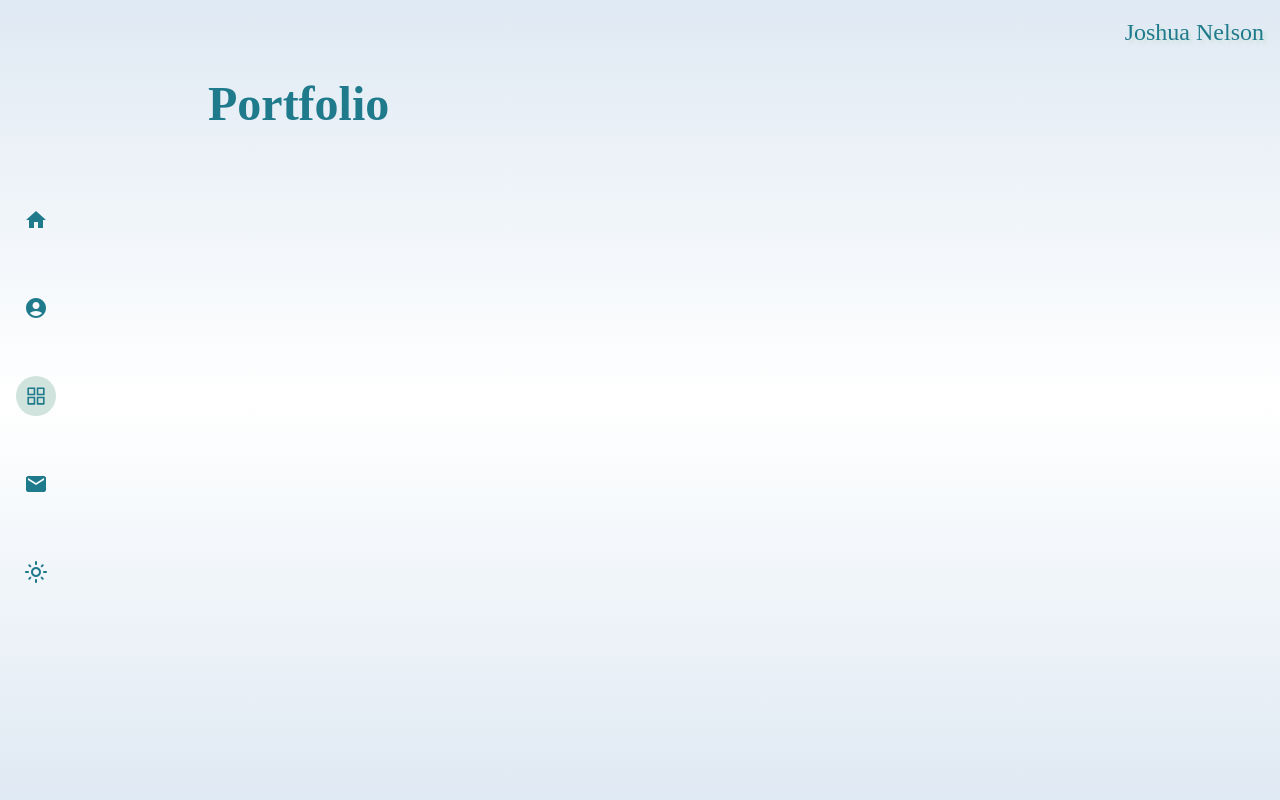
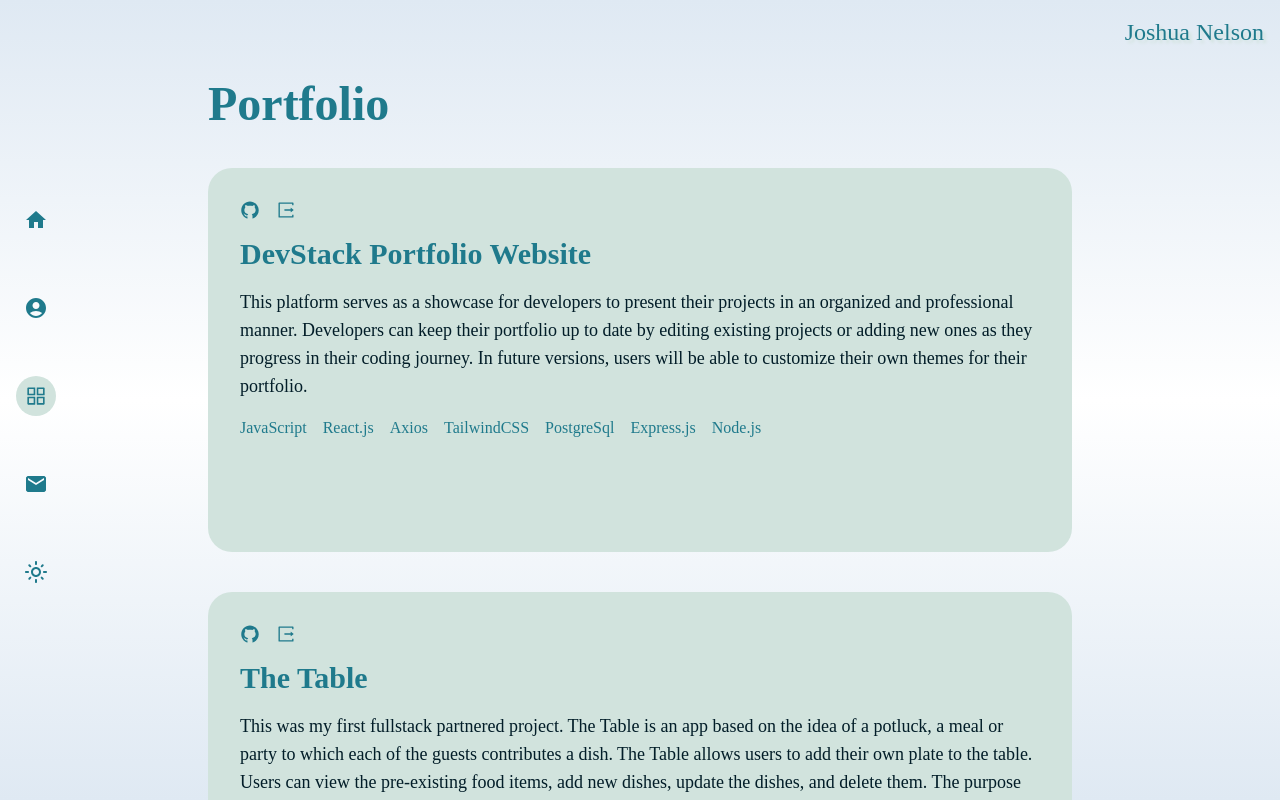
Before and after one commit to joshuanelsondev/portfolio, a React (Vite) app: page /projects/1 in a window 1280 px wide. Both pictures are taken after a click on the icon 36 px from the left and 396 px from the top of the page. Shown: the top 800 px of the page. Built offline with nearby package versions, Linux system fonts and the light colour scheme.

Commit message:
Edit Projects and Project files

```diff
--- a/src/App.jsx
+++ b/src/App.jsx
@@ -40,17 +40,9 @@ function App() {
           <Route path="/" element={<Home setShowNav={setShowNav} />} />
           <Route path="/about" element={<About />} />
           <Route path="/contact" element={<Contact />} />
-          <Route
-            path="/projects"
-            element={<Index setShowNav={setShowNav} />}
-          />
+          <Route path="/projects" element={<Index setShowNav={setShowNav} />} />
           <Route path="/projects/:id" element={<Show />} />
-          <Route
-            path="*"
-            element={
-              <FourOFour setShowNav={setShowNav} />
-            }
-          />
+          <Route path={"*"} element={<FourOFour setShowNav={setShowNav} />} />
         </Routes>
       </Router>
     </main>
--- a/src/Components/Project.jsx
+++ b/src/Components/Project.jsx
@@ -1,7 +1,54 @@
 // Project
 
-export default function Project() {
-    return (
-        <div></div>
-    )
+import PropTypes from "prop-types";
+import { Link } from "react-router-dom";
+import { AiFillGithub, AiOutlineExport } from "react-icons/ai";
+
+export default function Project({ project }) {
+  return (
+    <div className="min-h-96 w-full mt-10 p-8 gap-4 bg-secondary dark:bg-dark flex flex-col items-start z-10 rounded-3xl hover:shadow-lg hover:shadow-primary hover:dark:shadow-blue">
+      <div>
+        <div className="flex gap-4">
+          <a
+            href={project.github_link}
+            target="_blank"
+            rel="noreferrer"
+            className="text-primary dark:text-blue hover:text-dark hover:dark:text-primary"
+          >
+            <AiFillGithub size={20} />
+          </a>
+          <a
+            href={project.demo_link}
+            target="_blank"
+            className="text-primary dark:text-blue hover:text-dark hover:dark:text-primary"
+            rel="noreferrer"
+          >
+            <AiOutlineExport size={20} />
+          </a>
+        </div>
+      </div>
+      <Link
+        to={`/projects/${project.id}`}
+        className="text-3xl text-primary dark:text-blue font-semibold"
+      >
+        <p className="hover:text-dark hover:dark:text-primary">
+          {project.title}
+        </p>
+      </Link>
+      <p className="text-dark dark:text-blue text-lg">{project.description}</p>
+      <ul className="flex flex-wrap justify-start gap-x-4">
+        {project.tech.map((str, index) => {
+          return (
+            <li key={index} className="text-primary">
+              {str}
+            </li>
+          );
+        })}
+      </ul>
+    </div>
+  );
 }
+
+Project.propTypes = {
+    project: PropTypes.func.isRequired,
+}
--- a/src/Components/Projects.jsx
+++ b/src/Components/Projects.jsx
@@ -24,17 +24,6 @@ export default function Projects({ setShowNav }) {
                 <Project project={project} />
               </div>
             ))}
-            {projects.length === 0 && (
-              <div className="mt-10 flex items-center gap-4 z-10">
-                <h2 className="text-4xl text-primary dark:text-blue">Add Project</h2>
-                <Link
-                  to={"/projects/new"}
-                  className="hover:bg-dark rounded-full p-2"
-                >
-                  <MdLibraryAdd className="text-primary dark:text-blue" size={24} />
-                </Link>
-              </div>
-            )}
           </div>
       </div>
     );
--- a/src/Pages/Show.jsx
+++ b/src/Pages/Show.jsx
@@ -1,5 +1,7 @@
 // Show.jsx
 
 export default function Show() {
-
+    return (
+        <div></div>
+    )
 }
```
